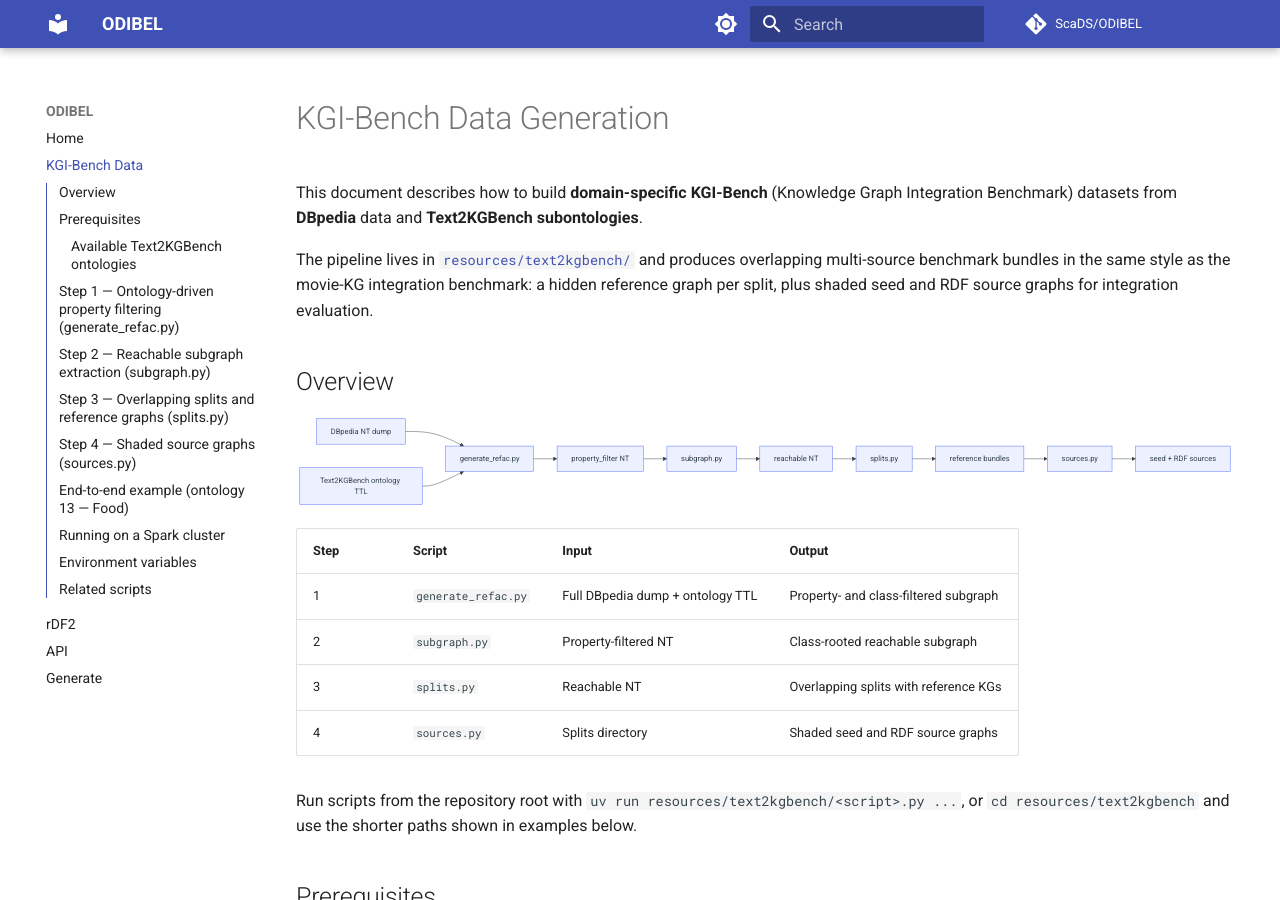
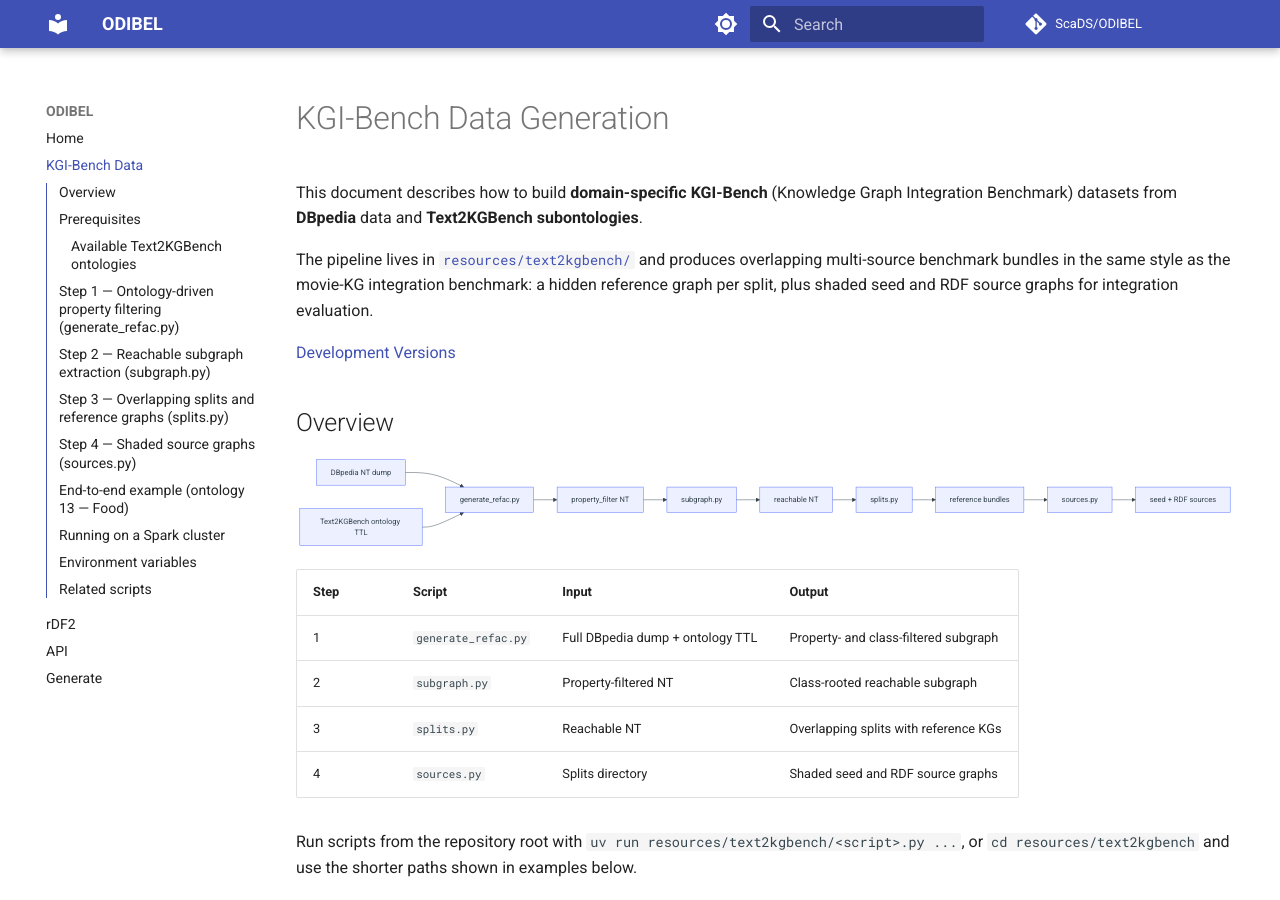
Before and after one commit to ScaDS/ODIBEL, an MkDocs documentation site: the page built from docs/kgi_data.md, in a window 1280 px wide and 900 px high. Built offline with MkDocs 1.6.1 and Material for MkDocs 9.7.7, drawn with Linux system fonts in a browser that asks for light colours; comment, search, counter and statistics services are not loaded.

Commit message:
docs: added download to dev version of text2kgi

```diff
--- a/docs/kgi_data.md
+++ b/docs/kgi_data.md
@@ -3,6 +3,8 @@
 This document describes how to build **domain-specific KGI-Bench** (Knowledge Graph Integration Benchmark) datasets from **DBpedia** data and **Text2KGBench subontologies**.
 
 The pipeline lives in [`resources/text2kgbench/`](../resources/text2kgbench/) and produces overlapping multi-source benchmark bundles in the same style as the movie-KG integration benchmark: a hidden reference graph per split, plus shaded seed and RDF source graphs for integration evaluation.
+
+[Development Versions](https://service.scadsai.uni-leipzig.de/kgs/data/kgi-bench/text2kg%2B/latest/)
 
 ## Overview
 
```
